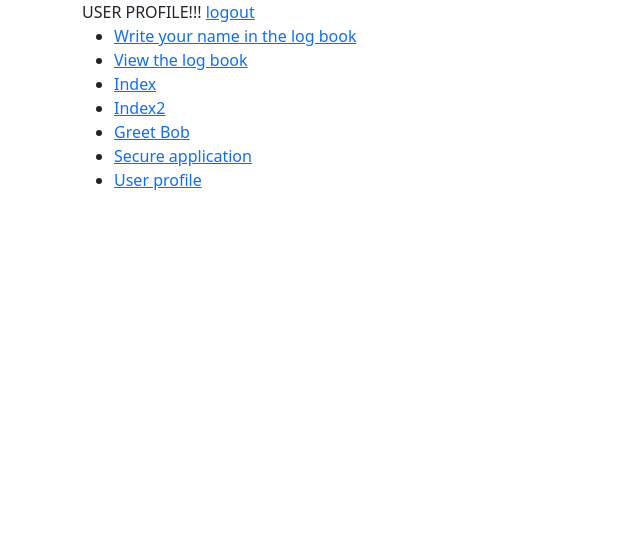
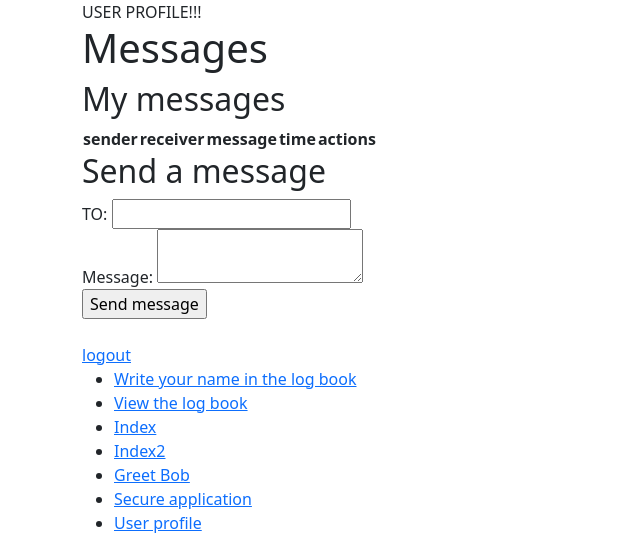
Before and after one commit to MaxGalenko/eComH23S3, a PHP site: page /User/profile in a window 1280 px wide. Shown: the top 559 px of the page, without its empty margins (0-640 px from the left). Run offline with PHP 8.4, Linux system fonts and the light colour scheme; the visitor is signed in with stand-in values (Sample User, id 1); data comes from the database, SQL or seed files in the repository; both versions use the stored data as it was after the commit; lists and menus that the app fills with data are empty.

Commit message:
Week 5 class

```diff
--- a/app/controllers/User.php
+++ b/app/controllers/User.php
@@ -55,6 +55,26 @@ class User extends \app\core\Controller{
 			header('location:/User/index');
 			return;
 		}
-		$this->view('User/profile');
+		$message = new \app\models\Message();
+		$messages = $message->getAllForUser($_SESSION['user_id']);
+		$this->view('User/profile', $messages);
+	}
+
+	public function sendMessage() {
+		if(isset($_POST['action'])) {
+			$receiver = $_POST['receiver'] ?? '';
+			$user = new \app\models\User();
+			$user = $user->getByUsername($receiver);
+			if($user) {
+				$message = new \app\models\Message();
+				$message->receiver = $user->user_id;// set the FK to a PK value
+				$message->sender = $_SESSION['user_id'];
+				$message->message = $_POST['message'];
+				$message->insert();
+			}else {
+				header('location:/User/profile?error=' . "$receiver is not a valid user. No message sent.");
+			}
+		}
+		header('location:/User/profile');
 	}
 }
--- /dev/null
+++ b/app/models/Message.php
@@ -0,0 +1,41 @@
+<?php
+namespace app\models;
+
+class Message extends \app\core\Model{
+	public $message_id;
+	public $sender;
+	public $receiver;
+	public $message;
+	public $timestamp;
+
+	public function insert(){
+		$SQL = "INSERT INTO message (sender, receiver, message) value (:sender, :receiver, :message)";
+		$STH = $this->connection->prepare($SQL);
+		$data = ['sender'=>$this->sender,
+					'receiver'=>$this->receiver,
+					'message'=>$this->message];
+		$STH->execute($data);
+		$this->message_id = $this->connection->lastInsertId();
+		// if needed get the timestamp
+	}
+
+
+	public function delete($message_id, $user_id){
+		// only the
+		$SQL = "DELETE FROM message WHERE message_id=:message_id AND receiver=:receiver";
+		$STH = $this->connection->prepare($SQL);
+		$data = ['message_id'=>$message_id, 'receiver'=>$user_id];
+		$STH->execute($data);
+	}
+
+
+	public function getAllForUser($user_id){
+		$SQL = "SELECT * FROM message WHERE sender=:sender OR receiver=:receiver";
+		$STH = $this->connection->prepare($SQL);
+		$data = ['receiver'=>$user_id, 'sender'=>$user_id];
+		$STH->execute($data);
+		$STH->setFetchMode(\PDO::FETCH_CLASS, 'app\\models\\Message');
+		return $STH->fetchAll();
+	}
+
+}
--- a/app/views/User/profile.php
+++ b/app/views/User/profile.php
@@ -1,6 +1,33 @@
 <?php $this->view('shared/header','Register your account'); ?>
 
 USER PROFILE!!!
+
+<h1>Messages</h1>
+<h2>My messages</h2>
+
+<table>
+	<tr><th>sender</th><th>receiver</th><th>message</th><th>time</th><th>actions</th></tr>
+<?php
+// display all messages
+foreach ($data as $message) {
+	echo "<tr>
+		<td>$message->sender</td>
+		<td>$message->receiver</td>
+		<td>$message->message</td>
+		<td>$message->timestamp</td>
+		<td><a href='/User/messageDelete/$message->message_id>DELETE</a></td>
+	</tr>";
+}
+?>
+</table>
+<h2>Send a message</h2>
+<form action='/User/sendMessage' method='post'>
+	<label>TO: <input type='text' name='receiver'></label></br>
+	<label>Message: <textarea name='message'></textarea></label></br>
+	<input type='submit' name='action' value='Send message'>
+</form></br>
+
+
 <a href='/User/logout'>logout</a>
 
 <?php $this->view('shared/footer'); ?>
```
Also changed, not shown: intro3.php (added, +53 -0 lines), intro3_classes.php (deleted, +0 -53 lines), webapplication.sql (+57 -8 lines).
